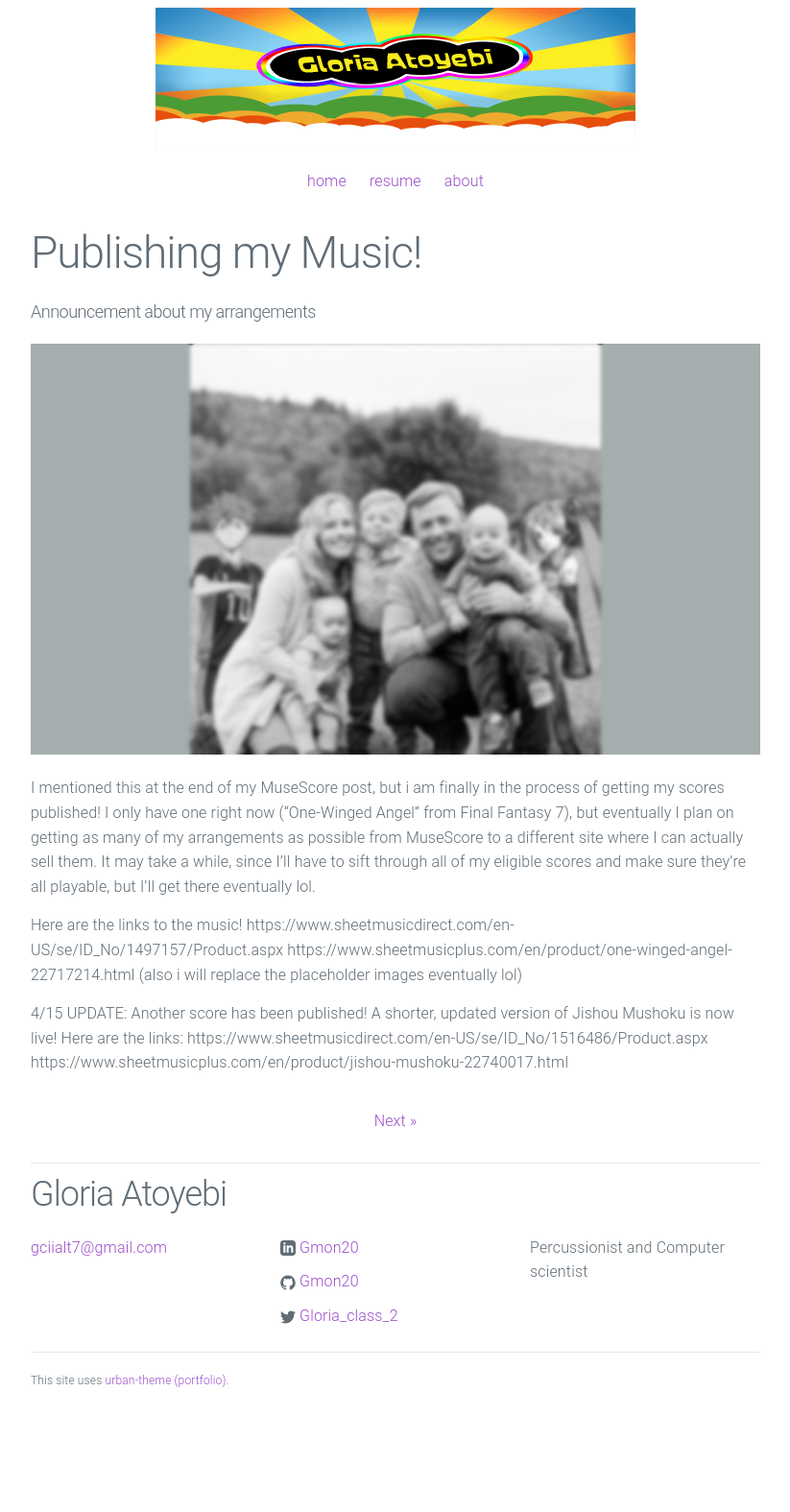
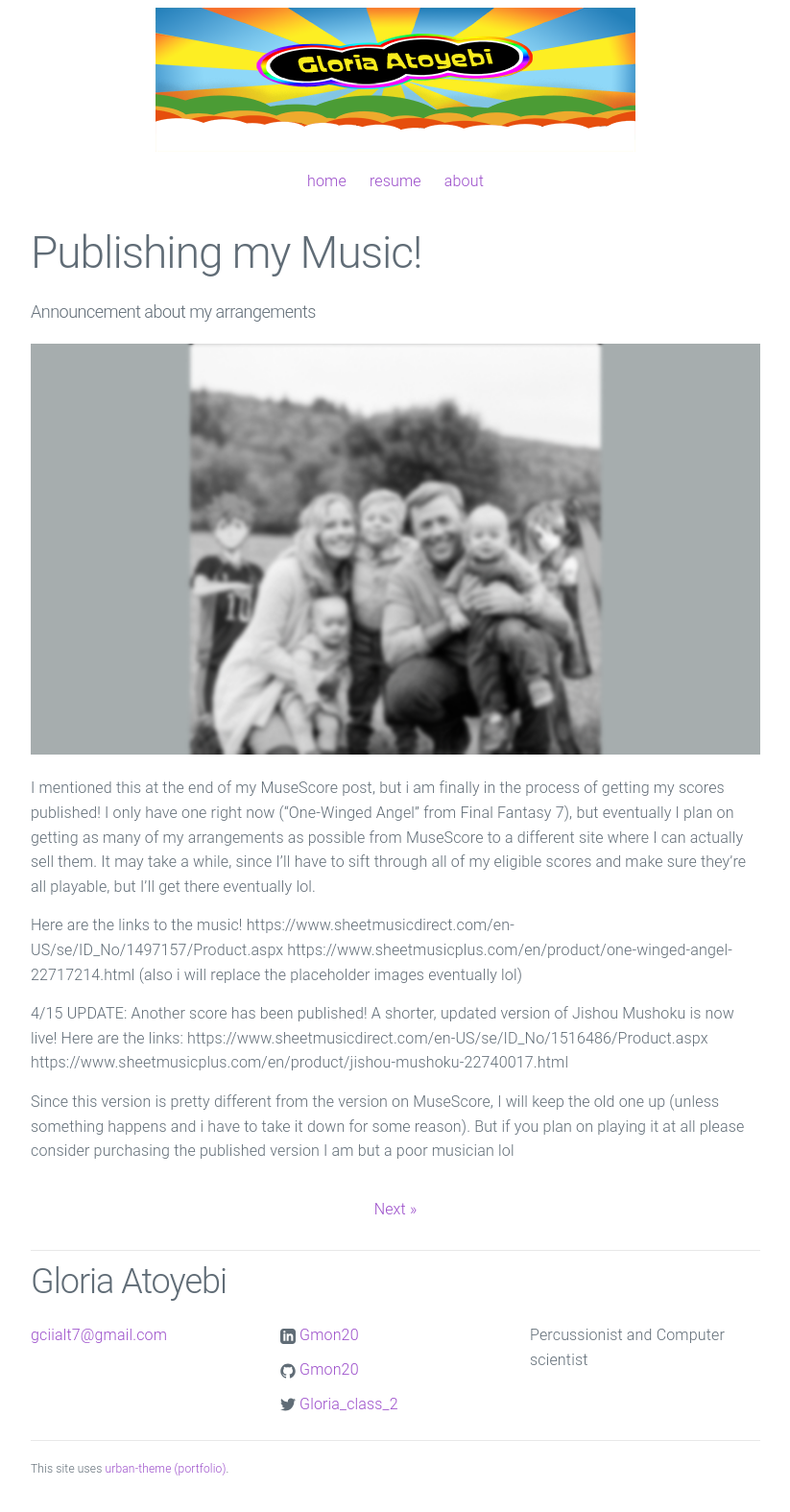
Before and after one commit to Gmon20/gmon20.github.io, a Jekyll site: the page built from _posts/2024-03-12-timetopublish.md, in a window 1280 px wide. Shown: the whole page at 96% size, without its empty margins (228-1051 px from the left). Built offline with Jekyll 4.4.1, drawn with Linux system fonts in a browser that asks for light colours; before the commit the page ends 1484 px from its top, so only the background shows below that.

Commit message:
Update 2024-03-12-timetopublish.md

```diff
--- a/_posts/2024-03-12-timetopublish.md
+++ b/_posts/2024-03-12-timetopublish.md
@@ -17,3 +17,5 @@ Here are the links to the music! https://www.sheetmusicdirect.com/en-US/se/ID_No
 4/15 UPDATE: Another score has been published! A shorter, updated version of Jishou Mushoku is now live! Here are the links:
 https://www.sheetmusicdirect.com/en-US/se/ID_No/1516486/Product.aspx
 https://www.sheetmusicplus.com/en/product/jishou-mushoku-22740017.html
+
+Since this version is pretty different from the version on MuseScore, I will keep the old one up (unless something happens and i have to take it down for some reason). But if you plan on playing it at all please consider purchasing the published version I am but a poor musician lol
```
